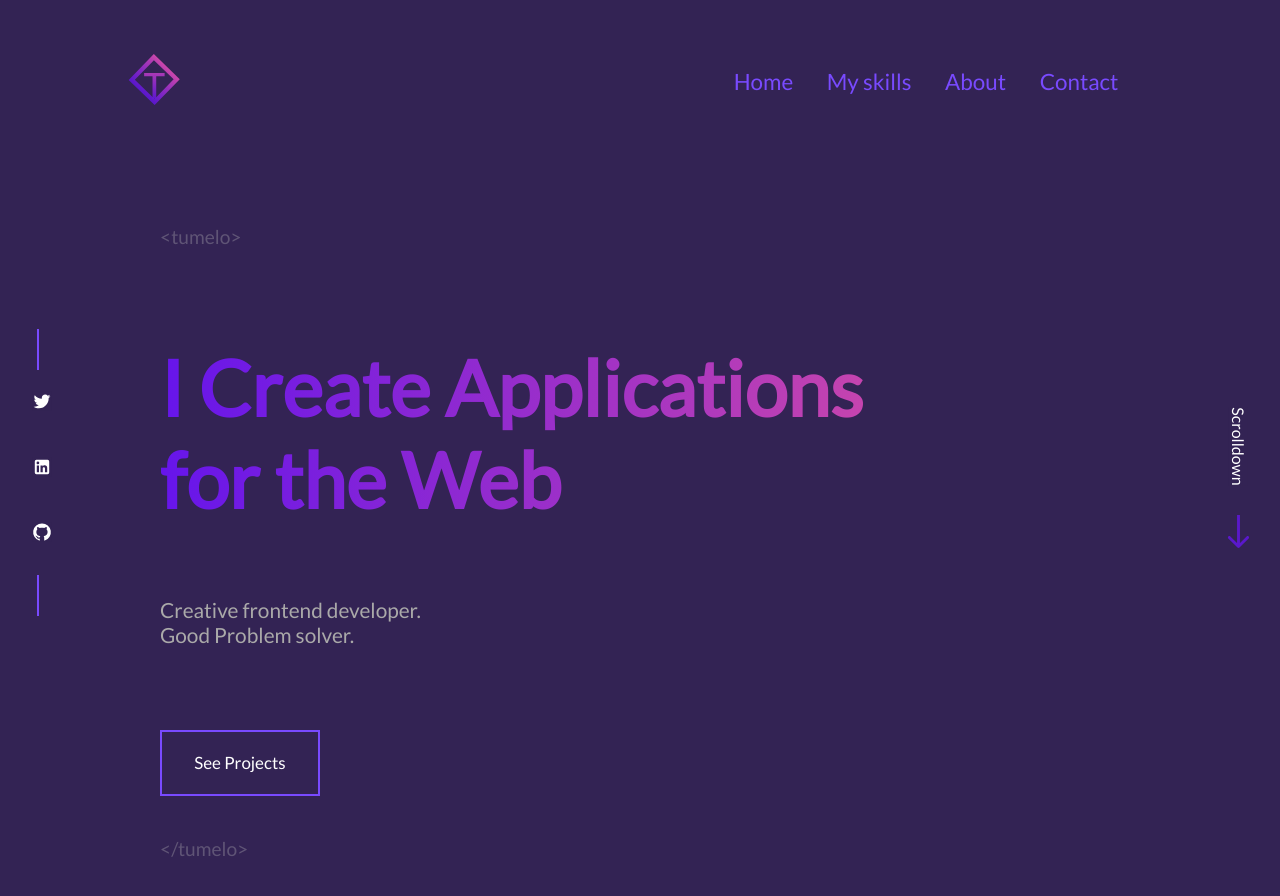
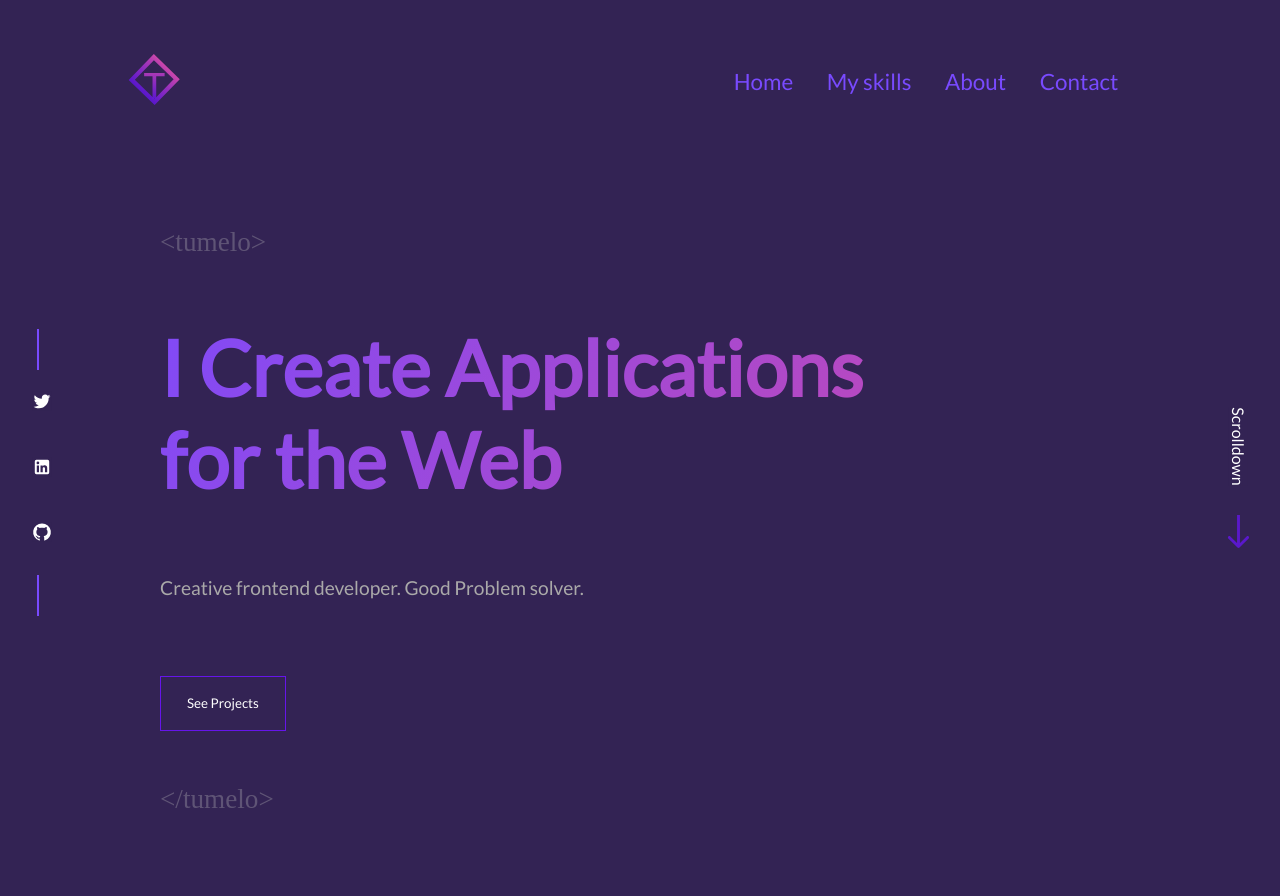
Before and after one commit to UnityGameDesign-max/PortfolioWebsite, a React (Create React App) app in the folder website/: page / in a window 1280 px wide. Shown: the top 896 px of the page. Built offline with nearby package versions, Linux system fonts and the light colour scheme.

Commit message:
added styles for the project

```diff
--- a/website/src/styles/Home.css
+++ b/website/src/styles/Home.css
@@ -5,13 +5,14 @@
 }
 
 .home__hero-section-tumi{
-    font-size:1.2rem;
+    font-size:1.7rem;
     color: var(--COLOR-TEXT-SECONDARY);
-    padding: 22px 0;
+    padding: 26px 0;
+    font-family: 'Dancing Script', cursive;
 }
 
 .home__hero-details{
-    margin-top: 50px;
+    margin-top: 40px;
     display: flex;
     flex-direction: column;
     padding-inline: 2em;
@@ -19,21 +20,21 @@
 
 .home__hero-section-slogan{
     color: rgb(170, 169, 169);
-    max-width: 280px;
-    font-size: 1.3rem;
+    max-width: 480px;
+    font-size: 1.2rem;
     margin-bottom: 4em;
 }
 
+
+
 .home__hero-button{
-    display: block;
   color: var(--COLOR-TEXT-PRIMARY);
-    padding: 1.2em 1.9em;
+  border: 1px solid var(--COLOR-PRIMARY-200);
+  padding: 1.4em 1.95em;
   position: relative;
-    font-size: 1.06rem;
-    border:2px solid var(--COLOR-PRIMARY);
+  cursor: pointer;
+  z-index: 1;
   overflow: hidden;
-    transition: all .35s;
-    cursor: pointer;
 }
 
 .home__hero-button:before,
@@ -44,9 +45,9 @@
   height: 100%;
   top: -100%;
   left: 0;
-    background: var(--COLOR-PRIMARY);
-    z-index: 1;
-    transition: all .35s;
+  background:  var(--COLOR-SECONDARY);
+  z-index: -1;
+  transition: all .35s
 }
 
 .home__hero-button:before{
@@ -58,44 +59,20 @@
 }
 
 .home__hero-button:hover{
-    color: var(--COLOR-BACKGROUND);
+    color: var(--COLOR-TEXT-PRIMARY);
 }
 
 .home__hero-button:hover:before,
 .home__hero-button:hover:after{
   top: 0;
 }
-
-/* svg {
-    position: absolute;
-    left: 0;
-    top: 0;
-    fill: none;
-    stroke: #fff;
-    stroke-dasharray: 150 480;
-    stroke-dashoffset: 150;
-    transition: 1s ease-in-out;
-}
-
-.btn:hover {
-    transition: 1s ease-in-out;
-    background: var(--COLOR-PRIMARY );
-}
-
-.btn:hover svg {
-    stroke-dashoffset: -480;
-}
-
-.btn span {
-    color: white;
-    font-size: 18px;
-    font-weight: 100;
-} */
-
 .home__hero-section-text{
-    background: -webkit-linear-gradient(left ,var(--COLOR-PRIMARY-200), var(--COLOR-SECONDARY));
-    -webkit-background-clip: text;
-    -webkit-text-fill-color: transparent;
+    background-image: linear-gradient(-60deg ,var(--COLOR-PRIMARY-200), var(--COLOR-SECONDARY), var(--COLOR-PRIMARY));
+    background-clip: text;
+    color: transparent;
+    background-size: 300%;
+    animation: title-animate 5s ease-in-out infinite;
+    margin-top: 10px;
     font-size: 4.8rem;
     max-width: 770px;
 }
@@ -105,7 +82,6 @@
     flex-direction: column;
     align-items: center;
 }
-
 
 .scroll-text{
     color: var(--COLOR-TEXT-PRIMARY);
@@ -127,6 +103,48 @@
     bottom: 102px;
 }
 
+.home__skills{
+    display: flex;
+    flex-direction: column;
+    margin-top: 100px;
+    padding: 0 36px;
+}
+
+.home__skills-heading{
+    font-size: 1.9rem;
+    text-align: center;
+    color: var(--COLOR-TEXT-PRIMARY);
+}
+.home__skills-description{
+    font-size: 1.2rem;
+    text-align: center;
+    margin-bottom: 80px;
+    margin-top: 20px;
+    color: rgb(170, 169, 169);
+}
+.home__skills-cards{
+    display: flex;
+    flex-direction: column;
+    align-items: center;
+}
+
+.home__skills-bottom,
+.home__skills-top{
+    display: flex;
+}
+
+@keyframes title-animate{
+    0%{
+        background-position: 0% 50%;
+    }
+    50%{
+        background-position: 100% 50%;
+    }
+    100%{
+        background-position: 0 50%;
+    }
+}
+
 @keyframes Move{
     0%, 100% {
         bottom: 80px;
--- /dev/null
+++ b/website/src/styles/ProjectCard.css
@@ -0,0 +1,43 @@
+@import "../App.css";
+@import url('https://fonts.googleapis.com/css2?family=Comforter&family=Dancing+Script&family=Dongle:wght@300&family=Lato:wght@300;400&family=Neonderthaw&family=Oswald:wght@200&family=Roboto:wght@300&family=Space+Mono&display=swap');
+.projectCard h4{
+    font-family: 'Space Mono', monospace;
+    margin: 13px 0 0 0;
+    color: var(--COLOR-SECONDARY);
+    letter-spacing: 2px;
+
+}
+
+.projectCard__image{
+    padding: 12em 14em;
+    background: url(../../public/logo192.png) no-repeat cover;
+    border-radius: 5px;
+}
+
+.projectCard-section{
+    display: flex;
+    justify-content: center;
+
+}
+.projectCard__description{
+    margin-top: 50px;
+}
+.projectCard__description h3{
+    margin-top: 5px;
+    color: var(--COLOR-TEXT-PRIMARY);
+}
+
+.languages{
+    color: var(--COLOR-TEXT-SECONDARY);
+}
+.projectCard__description-card{
+    color: rgb(135, 135, 136);
+    padding: 18px 30px;
+    max-width: 500px;
+    font-size: 1.1rem;
+    letter-spacing: 1px;
+    background-color: #211141;
+    margin-right: -30px;
+    z-index: 1;
+    margin-bottom: 1.2em;
+}
```
Also changed, not shown: website/src/styles/SkillCard.css (added, +22 -0 lines). Lines whose indentation alone changed are shown as unchanged.
